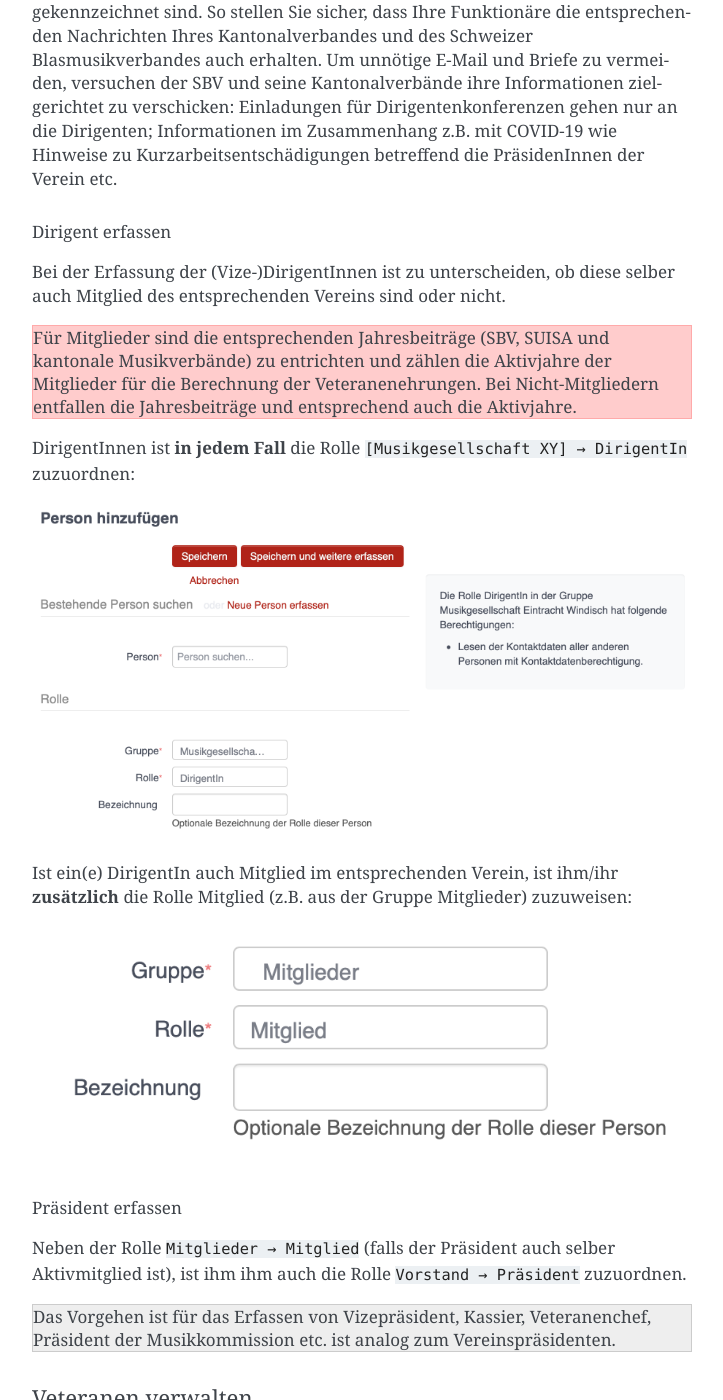
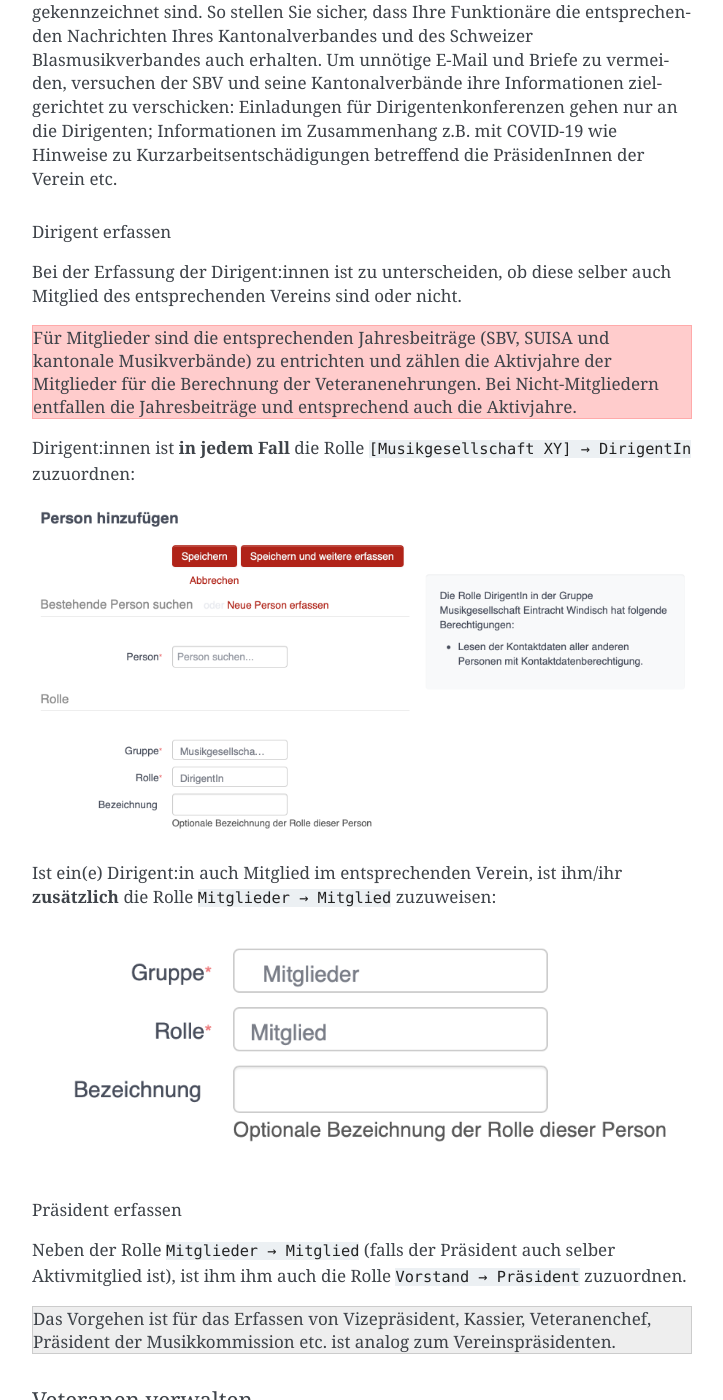
Before and after one commit to windband/hitobito-manual-de, a Sphinx documentation site: the page built from docs/verein.md, in a window 1280 px wide and 1400 px high, scrolled down 4866 px. Shown: the whole window, without its empty margins (388-1111 px from the left). Built offline with Sphinx 7.4.7, drawn with Linux system fonts in a browser that asks for light colours.

Commit message:
added a link to Dirigent_erfassen

```diff
--- a/docs/verein.md
+++ b/docs/verein.md
@@ -134,9 +134,10 @@ Dirigentenkonferenzen gehen nur an die Dirigenten; Informationen im
 Zusammenhang z.B. mit COVID-19 wie Hinweise zu
 Kurzarbeitsentschädigungen betreffend die PräsidenInnen der Verein etc.
 
+(Dirigent_erfassen)=
 ##### Dirigent erfassen
 
-Bei der Erfassung der (Vize-)DirigentInnen ist zu unterscheiden, ob
+Bei der Erfassung der Dirigent:innen ist zu unterscheiden, ob
 diese selber auch Mitglied des entsprechenden Vereins sind oder nicht.
 
 <div class="attention">
@@ -147,14 +148,13 @@ Nicht-Mitgliedern entfallen die Jahresbeiträge und entsprechend auch die
 Aktivjahre.
 </div>
 
-DirigentInnen ist **in jedem Fall** die Rolle `[Musikgesellschaft XY] →
+Dirigent:innen ist **in jedem Fall** die Rolle `[Musikgesellschaft XY] →
 DirigentIn` zuzuordnen:
 
 ![image](media/image25.png)
 
-Ist ein(e) DirigentIn auch Mitglied im entsprechenden Verein, ist
-ihm/ihr **zusätzlich** die Rolle Mitglied (z.B. aus der Gruppe
-Mitglieder) zuzuweisen:
+Ist ein(e) Dirigent:in auch Mitglied im entsprechenden Verein, ist
+ihm/ihr **zusätzlich** die Rolle `Mitglieder → Mitglied` zuzuweisen:
 
 ![image](media/image26.png)
 
```
Also changed, not shown: docs/qa.md (+11 -11 lines).
